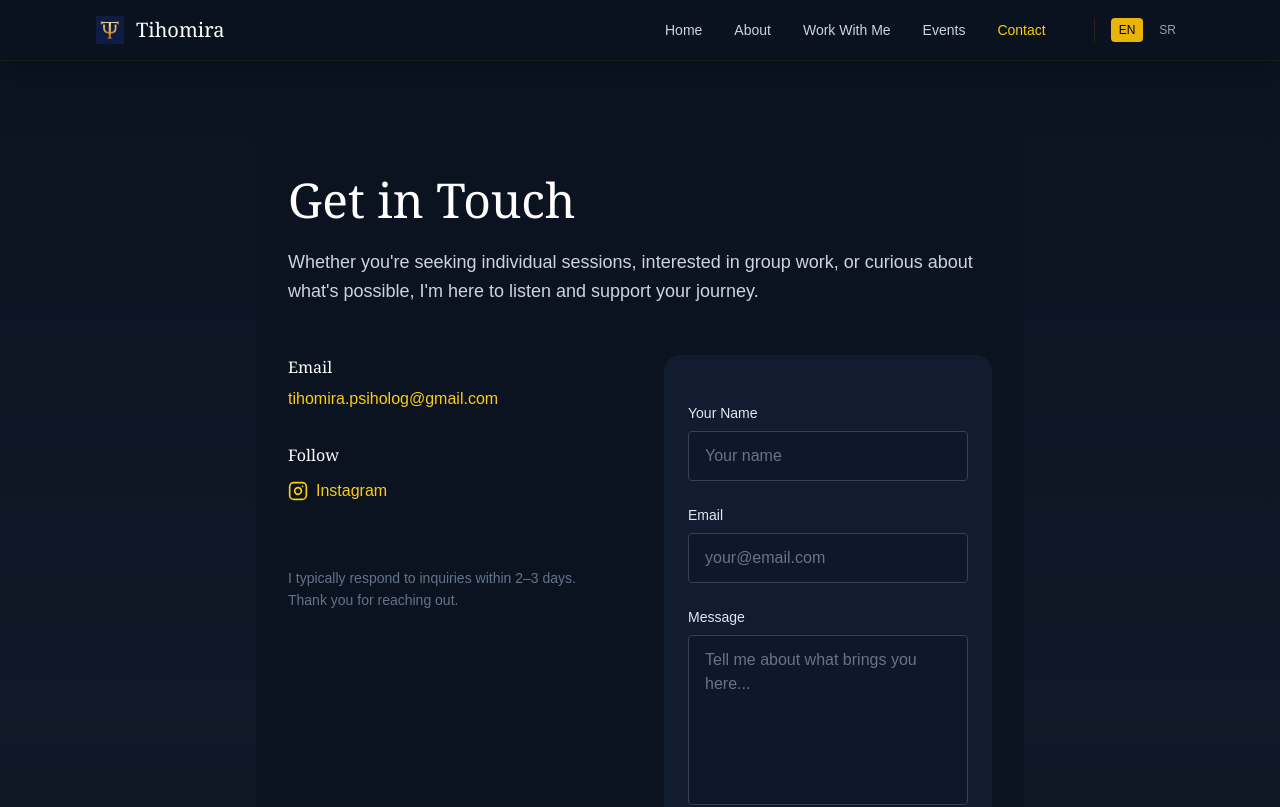
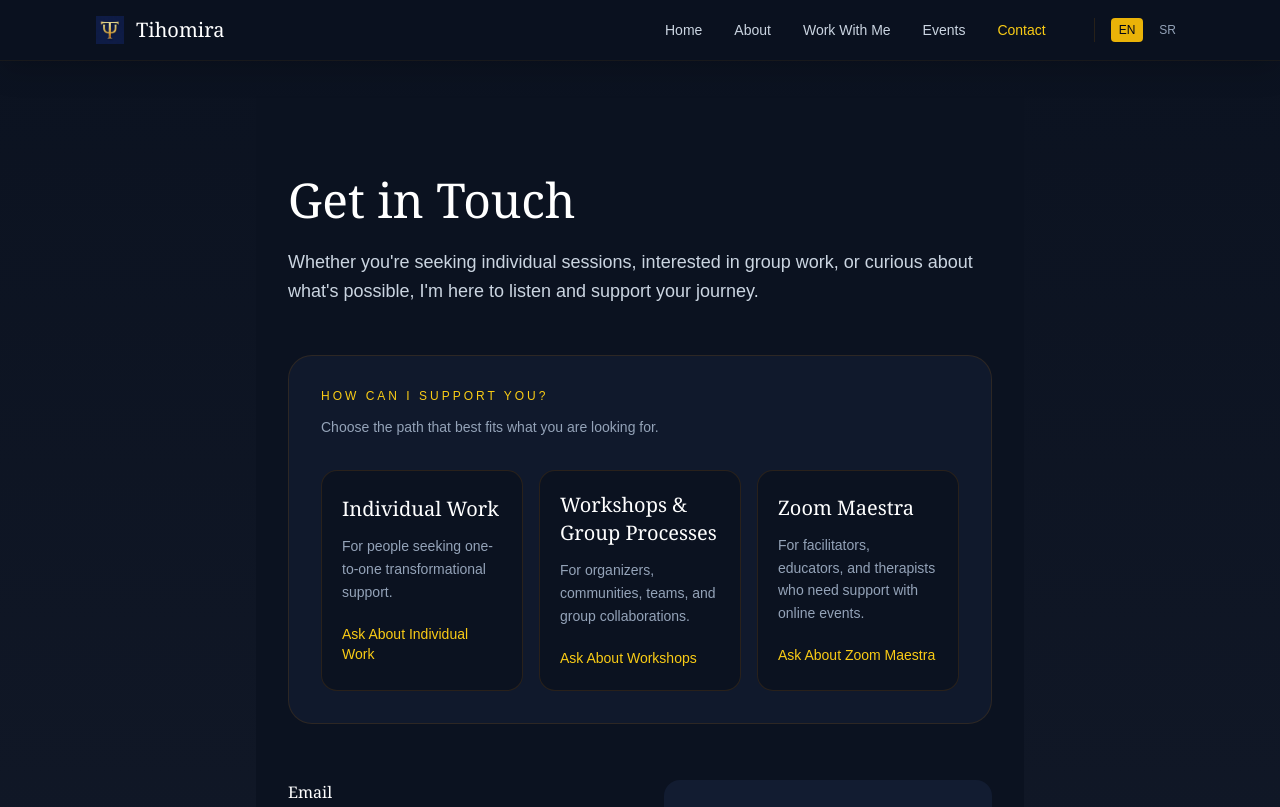
Before and after one commit to tihomirapsiholog/tihomira, a React (Create React App) app: page /en/contact in a window 1280 px wide. Shown: the top 807 px of the page. Built offline with nearby package versions, Linux system fonts and the light colour scheme.

Commit message:
Localize homepage gate accessibility label

```diff
--- a/src/pages/ContactPage.jsx
+++ b/src/pages/ContactPage.jsx
@@ -21,8 +21,13 @@ export default function ContactPage({ t, language }) {
 
   const handleChange = (e) => {
     setFormData({ ...formData, [e.target.name]: e.target.value });
-  };
-
+    };
+    const handlePathSelect = (message) => {
+  setFormData((prev) => ({
+    ...prev,
+    message,
+  }));
+};
   const handleSubmit = async (e) => {
     e.preventDefault();
 
@@ -90,6 +95,65 @@ export default function ContactPage({ t, language }) {
       <p className="mb-12 text-lg leading-relaxed text-slate-300">
         {t.contact.intro}
       </p>
+      <section className="mb-14 rounded-3xl border border-yellow-700/20 bg-[#10192c] p-6 sm:p-8">
+  <p className="mb-3 text-xs uppercase tracking-[0.25em] text-yellow-400">
+    {t.contact.contactFlowTitle}
+  </p>
+
+  <p className="mb-8 text-sm leading-relaxed text-slate-400">
+    {t.contact.contactFlowIntro}
+  </p>
+
+  <div className="grid gap-4 md:grid-cols-3">
+    <button
+      type="button"
+      onClick={() => handlePathSelect(t.contact.path1Message)}
+      className="rounded-2xl border border-yellow-700/20 bg-[#0b1220] p-5 text-left transition hover:border-yellow-400/50 hover:bg-[#121c31]"
+    >
+      <h2 className="font-serif text-xl text-white">
+        {t.contact.path1Title}
+      </h2>
+      <p className="mt-3 text-sm leading-relaxed text-slate-400">
+        {t.contact.path1Text}
+      </p>
+      <span className="mt-5 inline-block text-sm text-yellow-400">
+        {t.contact.path1Button}
+      </span>
+    </button>
+
+    <button
+      type="button"
+      onClick={() => handlePathSelect(t.contact.path2Message)}
+      className="rounded-2xl border border-yellow-700/20 bg-[#0b1220] p-5 text-left transition hover:border-yellow-400/50 hover:bg-[#121c31]"
+    >
+      <h2 className="font-serif text-xl text-white">
+        {t.contact.path2Title}
+      </h2>
+      <p className="mt-3 text-sm leading-relaxed text-slate-400">
+        {t.contact.path2Text}
+      </p>
+      <span className="mt-5 inline-block text-sm text-yellow-400">
+        {t.contact.path2Button}
+      </span>
+    </button>
+
+    <button
+      type="button"
+      onClick={() => handlePathSelect(t.contact.path3Message)}
+      className="rounded-2xl border border-yellow-700/20 bg-[#0b1220] p-5 text-left transition hover:border-yellow-400/50 hover:bg-[#121c31]"
+    >
+      <h2 className="font-serif text-xl text-white">
+        {t.contact.path3Title}
+      </h2>
+      <p className="mt-3 text-sm leading-relaxed text-slate-400">
+        {t.contact.path3Text}
+      </p>
+      <span className="mt-5 inline-block text-sm text-yellow-400">
+        {t.contact.path3Button}
+        </span>
+        </button>
+      </div>
+      </section>
 
       <div className="grid gap-12 md:grid-cols-2">
         <div className="space-y-8">
--- a/src/pages/HomePage.jsx
+++ b/src/pages/HomePage.jsx
@@ -5,7 +5,9 @@ const gates = [
   {
     id: 'tiha-psiha',
     title: 'Tiha Psiha',
-    description:
+    descriptionEn:
+      'A space for psychological, experiential and symbolic work — through encounter, body, sound, group process and inner imagery.',
+    descriptionSr:
       'Prostor za psihološki, iskustveni i simbolički rad — kroz susret, telo, zvuk, grupu i unutrašnje slike.',
     page: '/tiha-psiha',
     closedImage: '/gates/tiha-closed.png',
@@ -16,7 +18,9 @@ const gates = [
   {
     id: 'zoom-maestra',
     title: 'Zoom Maestra',
-    description:
+    descriptionEn:
+      'A space for facilitators, educators and therapists who need calm, precise and reliable support for online and hybrid events.',
+    descriptionSr:
       'Prostor za facilitatore, edukatore i terapeute kojima je potrebna mirna, precizna i pouzdana podrška za online i hibridne događaje.',
     page: '/zoom-maestra',
     closedImage: '/gates/zoom-closed.png',
@@ -140,7 +144,11 @@ export default function HomePage({ setCurrentPage, t, language = 'en' }) {
                 role="link"
                 tabIndex={0}
                 aria-expanded={isActive}
-                aria-label={`Uđi u ${gate.title}`}
+                aria-label={
+                 language === 'sr'
+               ? `Uđi u ${gate.title}`
+               : `Enter ${gate.title}`
+                }
                 onMouseEnter={() => handleMouseEnter(gate.id)}
                 onMouseLeave={handleMouseLeave}
                 onClick={() => handleGateClick(gate)}
@@ -206,7 +214,7 @@ export default function HomePage({ setCurrentPage, t, language = 'en' }) {
                     ].join(' ')}
                   >
                     <p className="text-base leading-relaxed text-white/90 drop-shadow-md sm:text-lg">
-                     {gate.description}
+                     {language === 'sr' ? gate.descriptionSr : gate.descriptionEn}
                     </p>
 
                   </div>
```
